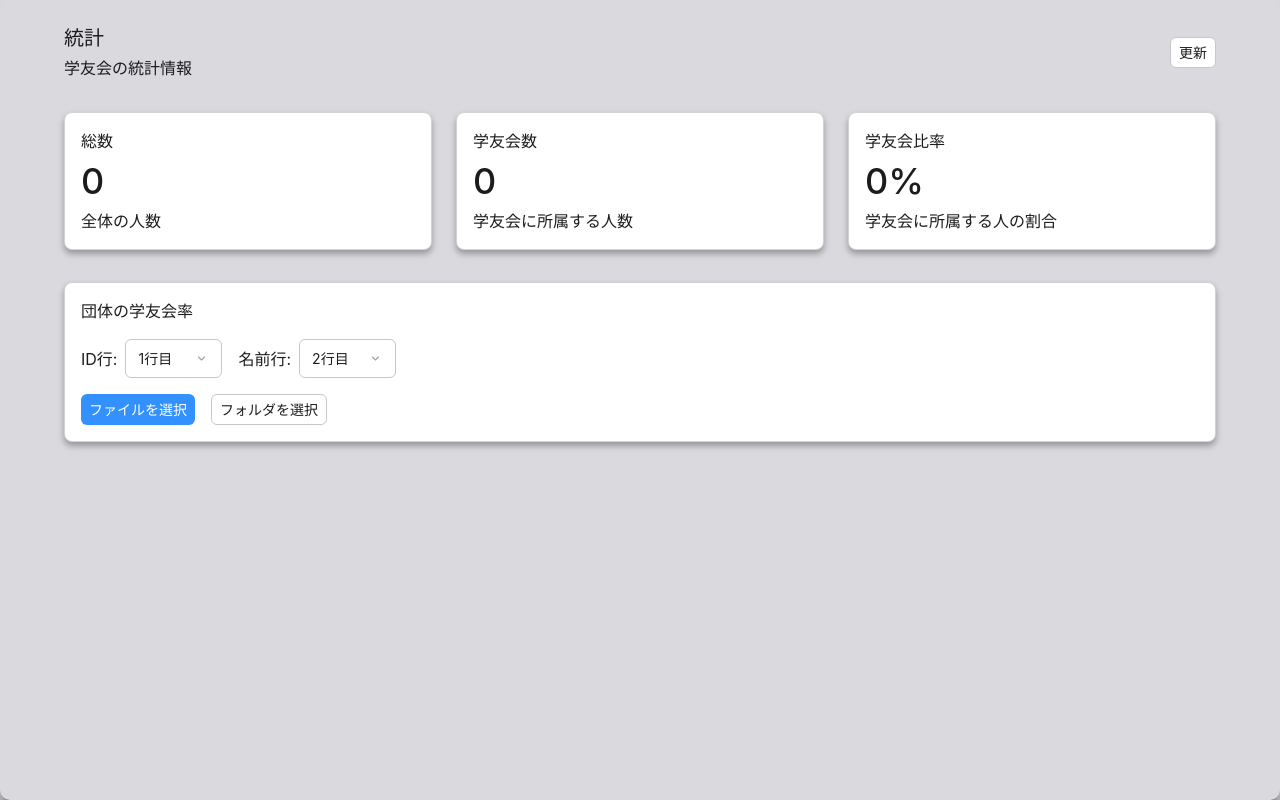
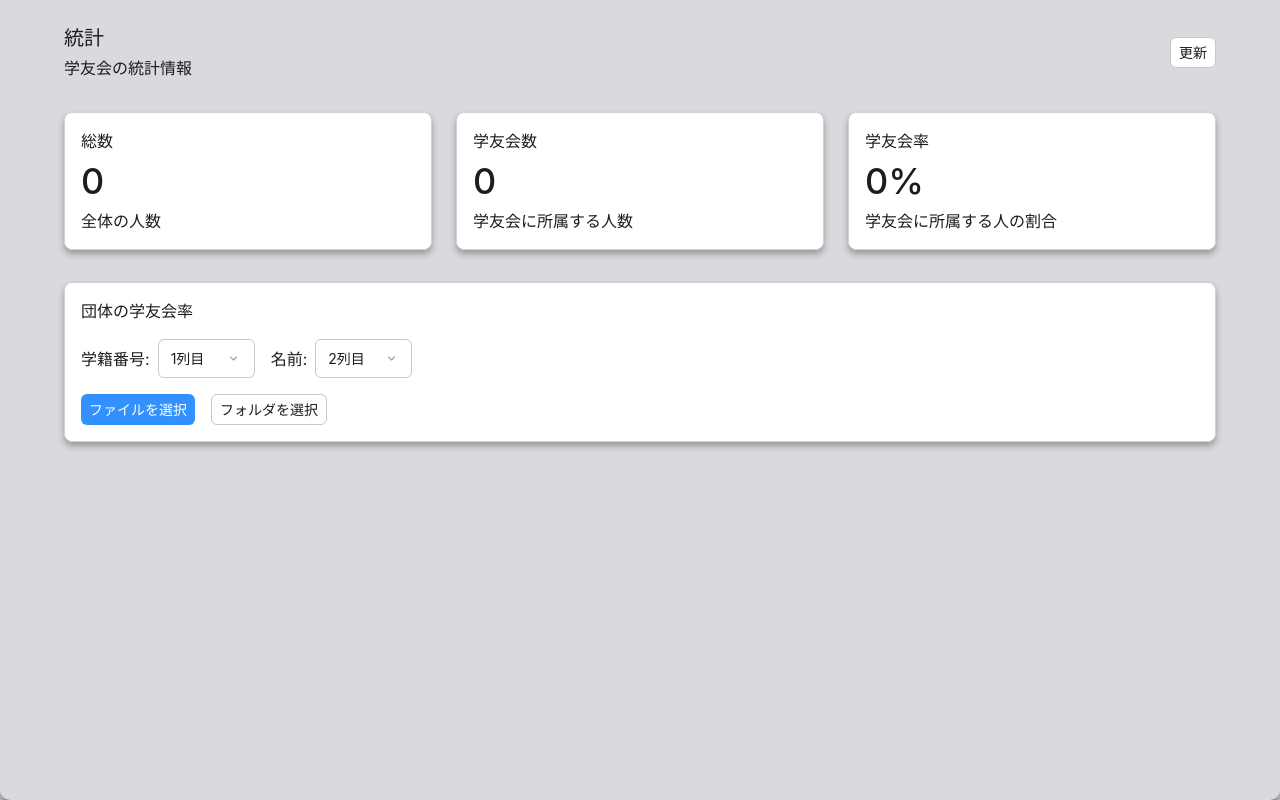
Before and after one commit to epitaq/gakuyukai-gui, a SvelteKit app: page /dashboard in a window 1280 px wide. Built offline with nearby package versions, Linux system fonts and the light colour scheme.

Commit message:
日本語表記揺れ

```diff
--- a/src/routes/dashboard/+page.svelte
+++ b/src/routes/dashboard/+page.svelte
@@ -147,7 +147,7 @@
 
     <!-- 比率 -->
     <div class="card">
-      <h3 class="text-[--macos-text-secondary] font-medium mb-2">学友会比率</h3>
+      <h3 class="text-[--macos-text-secondary] font-medium mb-2">学友会率</h3>
       <p class="text-4xl font-medium text-[--macos-accent]">
         {info.rate_string}
       </p>
@@ -162,20 +162,21 @@
     </h3>
     <div class="flex gap-4 items-center mb-4">
       <div class="flex items-center gap-2">
-        <label for="idLine" class="text-[--macos-text-secondary]">ID行:</label>
+        <label for="idLine" class="text-[--macos-text-secondary]"
+          >学籍番号:</label
+        >
         <select
           id="idLine"
           bind:value={idLine}
           class="px-2 py-1 rounded border border-[--macos-border] bg-[--macos-background]"
         >
           {#each Array(10) as _, i}
-            <option value={i + 1}>{i + 1}行目</option>
+            <option value={i + 1}>{i + 1}列目</option>
           {/each}
         </select>
       </div>
       <div class="flex items-center gap-2">
-        <label for="nameLine" class="text-[--macos-text-secondary]"
-          >名前行:</label
+        <label for="nameLine" class="text-[--macos-text-secondary]">名前:</label
         >
         <select
           id="nameLine"
@@ -183,7 +184,7 @@
           class="px-2 py-1 rounded border border-[--macos-border] bg-[--macos-background]"
         >
           {#each Array(10) as _, i}
-            <option value={i + 1}>{i + 1}行目</option>
+            <option value={i + 1}>{i + 1}列目</option>
           {/each}
         </select>
       </div>
--- a/src/routes/gakuyukai-rates/+page.svelte
+++ b/src/routes/gakuyukai-rates/+page.svelte
@@ -174,7 +174,7 @@
       <div class="flex gap-4 mt-2">
         <div class="flex items-center gap-2">
           <label for="idLine" class="text-[--macos-text-secondary]"
-            >学籍番号列:</label
+            >学籍番号:</label
           >
           <select
             id="idLine"
@@ -188,7 +188,7 @@
         </div>
         <div class="flex items-center gap-2">
           <label for="nameLine" class="text-[--macos-text-secondary]"
-            >名前列:</label
+            >名前:</label
           >
           <select
             id="nameLine"
@@ -276,7 +276,7 @@
     {/if}
     {#if result?.error_file_path.length}
       <div class="card border-red-200">
-        <h3 class="text-red-400">エラーファイル</h3>
+        <h3 class="text-red-400">エラー</h3>
         <ul class="space-y-2 error-scrollable">
           {#each result.error_file_path as errorPath}
             <li class="text-red-400">{errorPath}</li>
```
